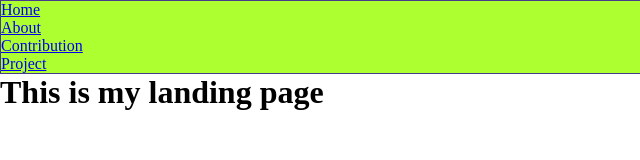
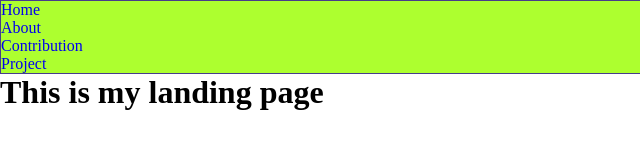
Before and after one commit to sumanta-k/portfolio, a plain HTML site: page index.html in a window 1280 px wide. Shown: the full height of the page, 0-640 px from the left. Drawn offline with Linux system fonts and the light colour scheme.

Commit message:
Remove underline from anchor tag
Which are present in the navigation tag

```diff
--- a/style.css
+++ b/style.css
@@ -7,3 +7,7 @@
     background-color: greenyellow;
     border: 1px solid darkslateblue;
 }
+
+nav ul li a {
+    text-decoration: none;
+}
```
